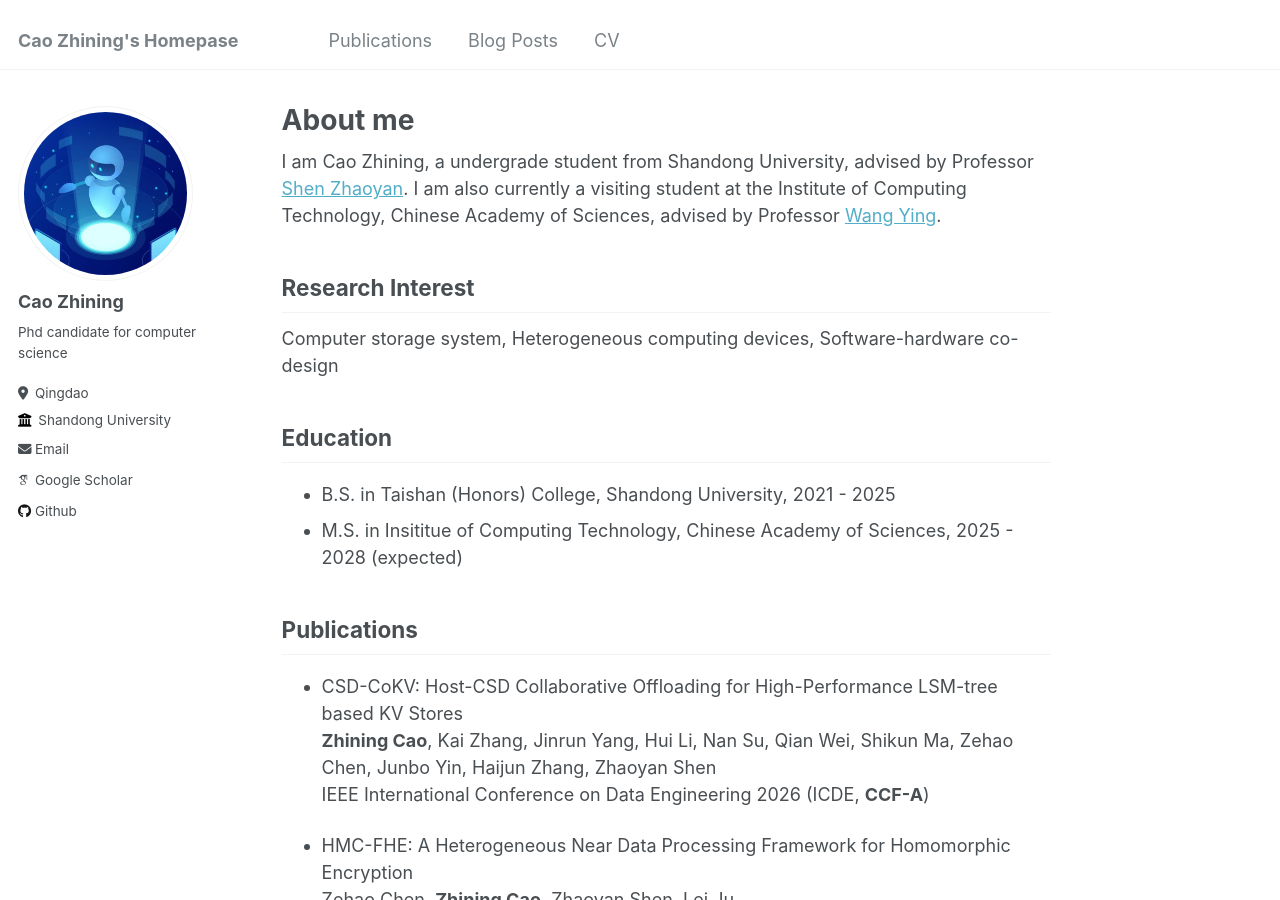
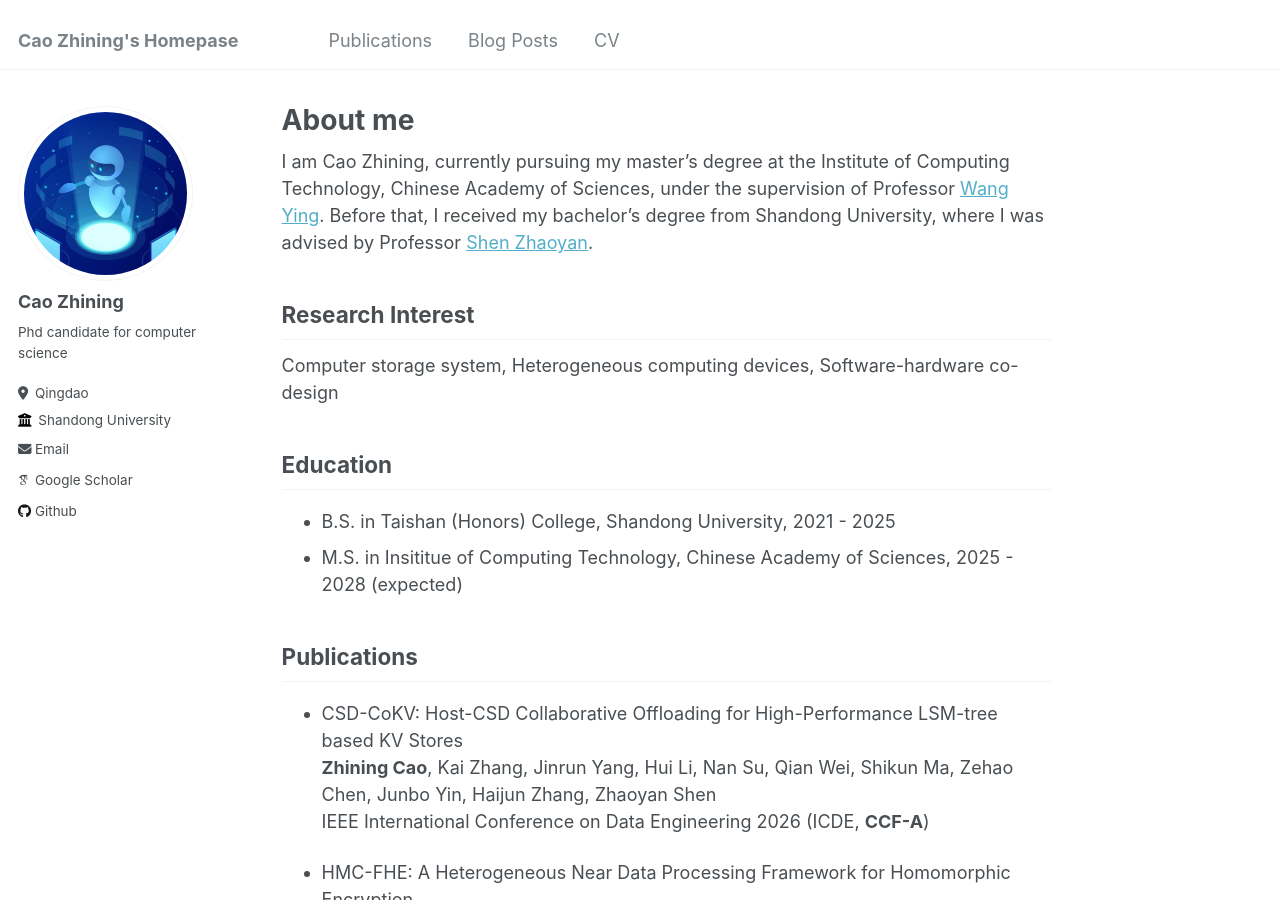
Before and after one commit to caozhining/caozhining.github.io, a Jekyll site: the page built from _pages/about.md, in a window 1280 px wide and 900 px high. Built offline with Jekyll 4.4.1, drawn with Linux system fonts in a browser that asks for light colours; some web fonts are replaced.

Commit message:
Update about.md

```diff
--- a/_pages/about.md
+++ b/_pages/about.md
@@ -7,7 +7,9 @@ redirect_from:
   - /about.html
 ---
 
-I am Cao Zhining, a undergrade student from Shandong University, advised by Professor [Shen Zhaoyan](https://zyshen00.github.io/). I am also currently a visiting student at the Institute of Computing Technology, Chinese Academy of Sciences, advised by Professor [Wang Ying](https://wangying-ict.github.io/).
+I am Cao Zhining, currently pursuing my master’s degree at the Institute of Computing Technology, Chinese Academy of Sciences, under the supervision of Professor [Wang Ying](https://wangying-ict.github.io/). Before that, I received my bachelor’s degree from Shandong University, where I was advised by Professor [Shen Zhaoyan](https://zyshen00.github.io/).
+
+<!-- I am Cao Zhining, a undergrade student from Shandong University, advised by Professor . I am also currently a visiting student at the Institute of Computing Technology, Chinese Academy of Sciences, advised by Professor . -->
 
 <!-- <font color="red"> Sincerely looking for PhD positions for fall 2025 admission! </font> -->
 
```
